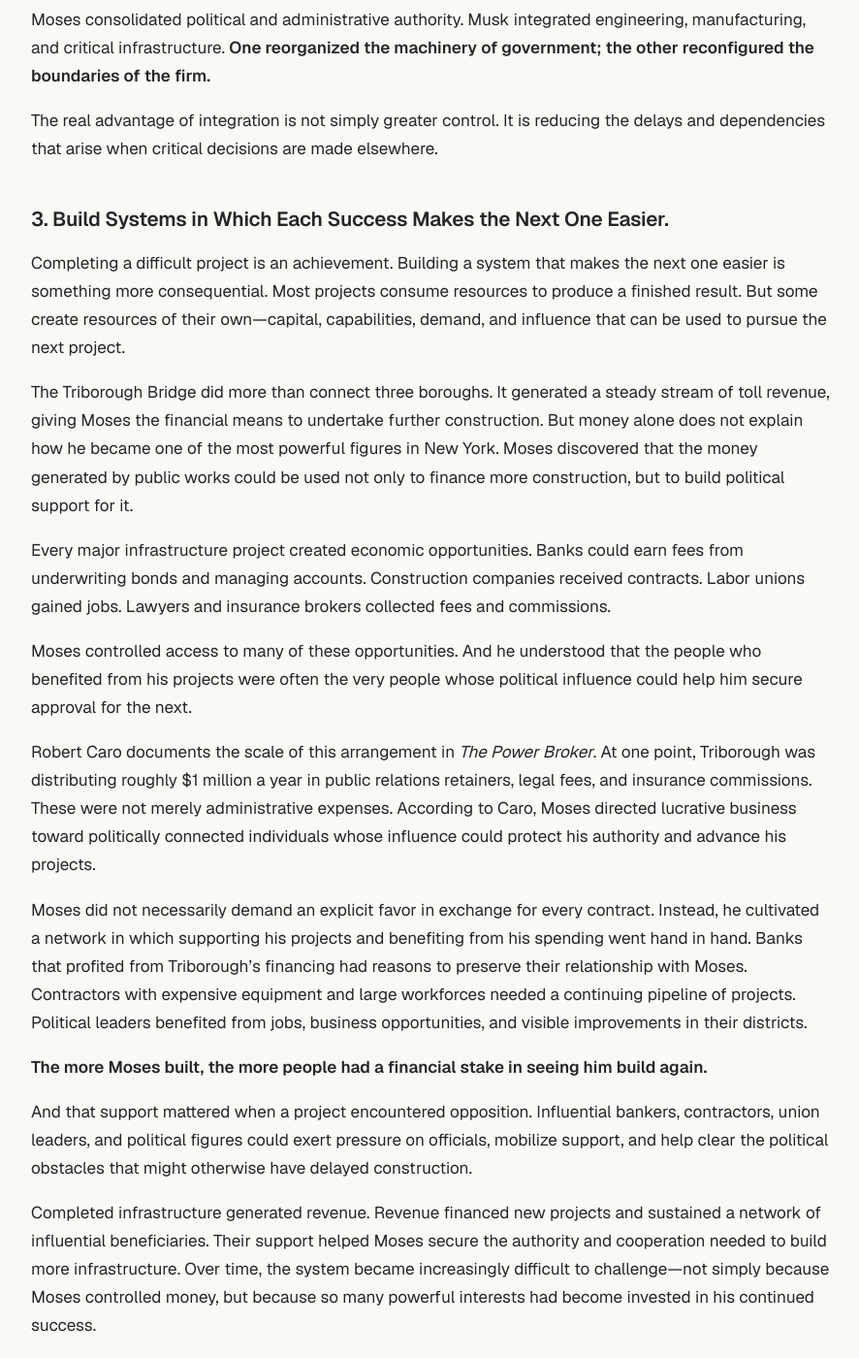
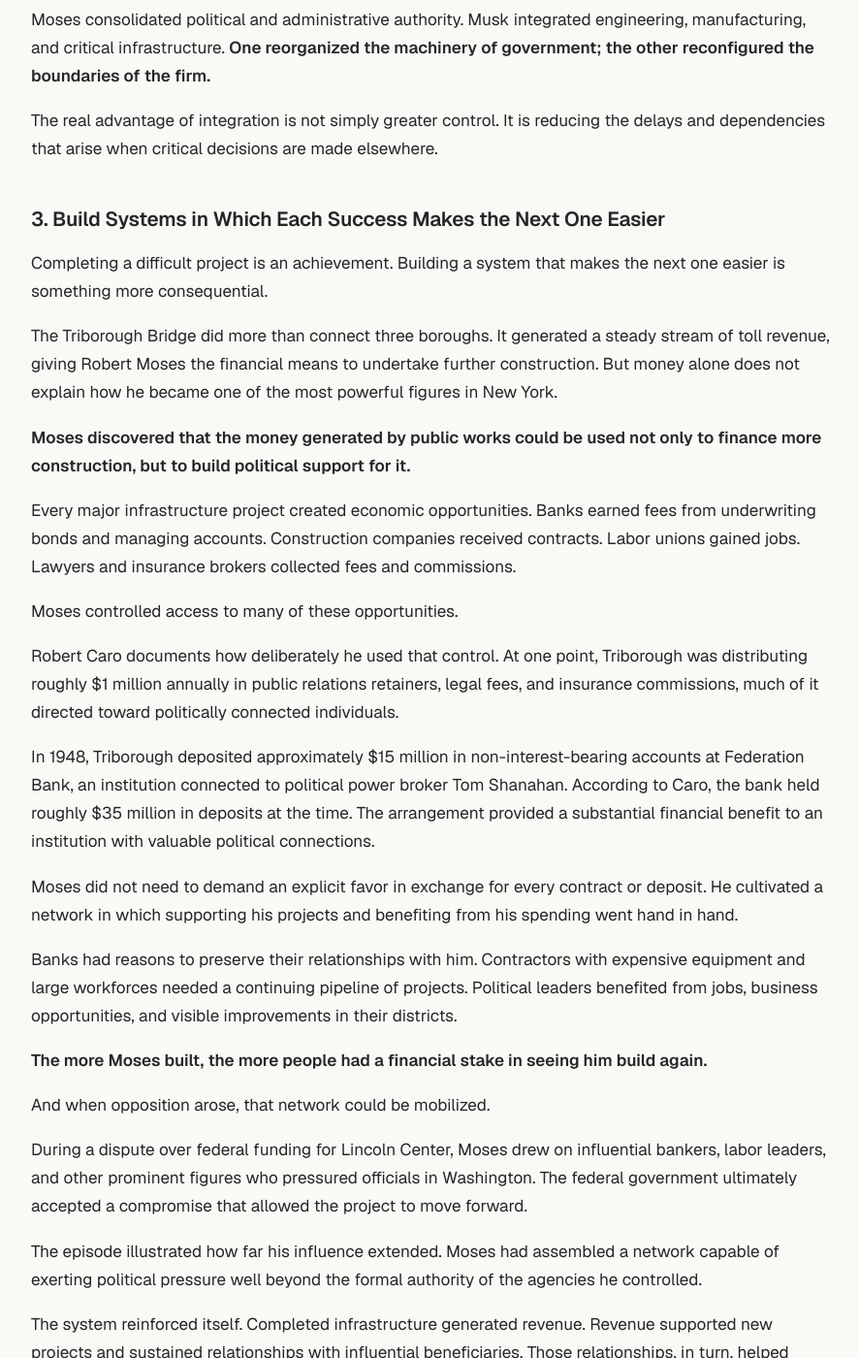
Before and after one commit to parksean7/parksean7.github.io, a Jekyll site: the page built from _posts/2026-11-01-how-the-impossible-gets-built.md, in a window 1280 px wide and 1400 px high, scrolled down 10193 px. Shown: the whole window at 97% size, without its empty margins (195-1081 px from the left). Built offline with Jekyll 4.4.1, drawn with Linux system fonts in a browser that asks for light colours; some of the changed text lies outside the part shown.

Commit message:
Replace part 3 text and remove its existing images

```diff
--- a/_posts/2026-11-01-how-the-impossible-gets-built.md
+++ b/_posts/2026-11-01-how-the-impossible-gets-built.md
@@ -174,59 +174,67 @@
 
 The real advantage of integration is not simply greater control. It is reducing the delays and dependencies that arise when critical decisions are made elsewhere.
 
-## 3. Build Systems in Which Each Success Makes the Next One Easier.
+## 3. Build Systems in Which Each Success Makes the Next One Easier
 
-Completing a difficult project is an achievement. Building a system that makes the next one easier is something more consequential. Most projects consume resources to produce a finished result. But some create resources of their own—capital, capabilities, demand, and influence that can be used to pursue the next project.
+Completing a difficult project is an achievement. Building a system that makes the next one easier is something more consequential.
 
-The Triborough Bridge did more than connect three boroughs. It generated a steady stream of toll revenue, giving Moses the financial means to undertake further construction. But money alone does not explain how he became one of the most powerful figures in New York. Moses discovered that the money generated by public works could be used not only to finance more construction, but to build political support for it.
+The Triborough Bridge did more than connect three boroughs. It generated a steady stream of toll revenue, giving Robert Moses the financial means to undertake further construction. But money alone does not explain how he became one of the most powerful figures in New York.
 
-Every major infrastructure project created economic opportunities. Banks could earn fees from underwriting bonds and managing accounts. Construction companies received contracts. Labor unions gained jobs. Lawyers and insurance brokers collected fees and commissions.
+**Moses discovered that the money generated by public works could be used not only to finance more construction, but to build political support for it.**
 
-Moses controlled access to many of these opportunities. And he understood that the people who benefited from his projects were often the very people whose political influence could help him secure approval for the next.
+Every major infrastructure project created economic opportunities. Banks earned fees from underwriting bonds and managing accounts. Construction companies received contracts. Labor unions gained jobs. Lawyers and insurance brokers collected fees and commissions.
 
-Robert Caro documents the scale of this arrangement in *The Power Broker*. At one point, Triborough was distributing roughly $1 million a year in public relations retainers, legal fees, and insurance commissions. These were not merely administrative expenses. According to Caro, Moses directed lucrative business toward politically connected individuals whose influence could protect his authority and advance his projects.
+Moses controlled access to many of these opportunities.
 
-Moses did not necessarily demand an explicit favor in exchange for every contract. Instead, he cultivated a network in which supporting his projects and benefiting from his spending went hand in hand. Banks that profited from Triborough's financing had reasons to preserve their relationship with Moses. Contractors with expensive equipment and large workforces needed a continuing pipeline of projects. Political leaders benefited from jobs, business opportunities, and visible improvements in their districts.
+Robert Caro documents how deliberately he used that control. At one point, Triborough was distributing roughly $1 million annually in public relations retainers, legal fees, and insurance commissions, much of it directed toward politically connected individuals.
+
+In 1948, Triborough deposited approximately $15 million in non-interest-bearing accounts at Federation Bank, an institution connected to political power broker Tom Shanahan. According to Caro, the bank held roughly $35 million in deposits at the time. The arrangement provided a substantial financial benefit to an institution with valuable political connections.
+
+Moses did not need to demand an explicit favor in exchange for every contract or deposit. He cultivated a network in which supporting his projects and benefiting from his spending went hand in hand.
+
+Banks had reasons to preserve their relationships with him. Contractors with expensive equipment and large workforces needed a continuing pipeline of projects. Political leaders benefited from jobs, business opportunities, and visible improvements in their districts.
 
 **The more Moses built, the more people had a financial stake in seeing him build again.**
 
-And that support mattered when a project encountered opposition. Influential bankers, contractors, union leaders, and political figures could exert pressure on officials, mobilize support, and help clear the political obstacles that might otherwise have delayed construction.
+And when opposition arose, that network could be mobilized.
 
-Completed infrastructure generated revenue. Revenue financed new projects and sustained a network of influential beneficiaries. Their support helped Moses secure the authority and cooperation needed to build more infrastructure. Over time, the system became increasingly difficult to challenge—not simply because Moses controlled money, but because so many powerful interests had become invested in his continued success.
+During a dispute over federal funding for Lincoln Center, Moses drew on influential bankers, labor leaders, and other prominent figures who pressured officials in Washington. The federal government ultimately accepted a compromise that allowed the project to move forward.
 
-He had turned the act of building into a means of acquiring the power to build more.
+The episode illustrated how far his influence extended. Moses had assembled a network capable of exerting political pressure well beyond the formal authority of the agencies he controlled.
 
-<!-- essay-visual:moses-cycle:start -->
-<figure class="essay-visual essay-visual--chart">
-  <a href="{{ '/assets/img/how-the-impossible-gets-built/moses-reinforcing-system.svg' | relative_url }}" aria-label="Open full-size image"><img src="{{ '/assets/img/how-the-impossible-gets-built/moses-reinforcing-system.svg' | relative_url }}" alt="Public works create economic benefits for banks, contractors, labor unions, and politically connected beneficiaries. Their political support helps enable further public works." loading="lazy" decoding="async"></a>
-  <figcaption>Moses’s self-reinforcing political economy. Author’s diagram, after <a href="https://www.dwarkesh.com/p/lessons-in-power">Caro</a>.</figcaption>
-</figure>
-<!-- essay-visual:moses-cycle:end -->
+The system reinforced itself. Completed infrastructure generated revenue. Revenue supported new projects and sustained relationships with influential beneficiaries. Those relationships, in turn, helped Moses overcome political obstacles and pursue further construction.
 
-Decades later, Elon Musk built a different kind of self-reinforcing system. By developing reusable rockets, SpaceX had made frequent launches more economically practical. But lowering launch costs did not automatically guarantee enough customers to sustain a high launch cadence. The economics of reusability depend in part on how often the hardware flies. A rocket that can be reused many times delivers more value when there is enough demand to keep launching it.
+**He had turned the act of building into a means of acquiring the power to build more.**
 
-**What if SpaceX could generate its own demand for launches?** Starlink offered a way to do exactly that.
+Decades later, Elon Musk developed a different kind of self-reinforcing system.
 
-Building a global satellite internet network requires launching thousands of satellites, replacing aging spacecraft, and continually expanding capacity. For a company dependent on outside launch providers, that would mean enormous costs and exposure to someone else's launch schedule. SpaceX, however, already had its own rockets. Reusable Falcon 9 boosters made it possible to deploy satellites repeatedly, while Starlink gave SpaceX a large and recurring source of internal launch demand.
+Reusable rockets made frequent launches more economically practical. But reusability alone did not guarantee enough customers to sustain a high launch cadence. The more often a booster could fly, the more opportunities SpaceX had to spread its hardware costs across multiple missions.
 
-In 2025, SpaceX conducted 165 Falcon launches. Of those, 122 were internal missions, compared with 43 primarily serving external customers. Nearly three-quarters of its Falcon launches were therefore driven by its own businesses.
+What if SpaceX could generate its own demand for launches?
 
-<!-- essay-visual:falcon-mix:start -->
-<figure class="essay-visual essay-visual--chart">
-  <a href="{{ '/assets/img/how-the-impossible-gets-built/falcon-launch-mix-2025.svg' | relative_url }}" aria-label="Open full-size image"><img src="{{ '/assets/img/how-the-impossible-gets-built/falcon-launch-mix-2025.svg' | relative_url }}" alt="2025 Falcon launches: 122 internal missions, 73.9 percent, and 43 customer missions, 26.1 percent, out of 165 total." loading="lazy" decoding="async"></a>
-  <figcaption>2025 Falcon launches: 122 internal, 43 customer (165 total; excludes Starship). Author’s chart; <a href="https://www.sec.gov/Archives/edgar/data/1181412/000162828026041365/eu_interviewtranscript06.htm">SpaceX</a>.</figcaption>
-</figure>
-<!-- essay-visual:falcon-mix:end -->
+Starlink provided a way to do exactly that.
 
-This changed the economics on both sides. For Starlink, access to SpaceX's launch capacity reduced dependence on external launch providers and supported rapid constellation expansion. For SpaceX's launch business, Starlink created a substantial base of recurring demand, supporting high flight rates, repeated use of boosters, and the accumulation of operational experience. And as Starlink expanded its subscriber base, it created a growing source of service revenue that could support further investment across SpaceX.
+Building a global satellite internet network requires launching thousands of satellites, replacing aging spacecraft, and continually expanding capacity. For a company dependent on outside launch providers, this would mean enormous costs and exposure to someone else's launch schedule.
 
-SpaceX had not merely found a cheaper way to launch satellites. It had built **a business that needed those launches**—and could help finance more of them.
+SpaceX, however, already had its own rockets.
 
-Moses used the economic value created by infrastructure to attract the financial and political support needed for further construction. Musk used the capabilities created by one business to make another possible, then used that second business to generate demand and resources for the first. In both cases, **the result of one project became an input to the next**.
+Reusable Falcon 9 boosters enabled repeated satellite deployments, while Starlink gave SpaceX a large and recurring source of internal launch demand.
 
-The most powerful projects do not simply deliver an outcome. They create the resources, relationships, and capabilities that make the next ambitious undertaking possible.
+In 2025, SpaceX conducted 165 Falcon launches. Of those, 122 were internal missions, compared with 43 primarily serving external customers. Nearly three-quarters of its Falcon launches were driven by its own businesses.
 
-Changing the economics makes an otherwise unviable project possible. Reducing external dependencies gives an organization greater control over execution. Building a self-reinforcing system allows the benefits of one success to carry forward into the next. The deeper lesson is that extraordinary execution is not always a matter of overcoming the same obstacles through greater effort. Sometimes, it comes from building a system in which those obstacles become progressively easier to overcome.
+**Starlink did more than create demand for SpaceX's rockets. It gave SpaceX the launch frequency needed to make its reusable system increasingly valuable.**
+
+Frequent launches created opportunities to refine booster inspection and refurbishment, improve launch operations, and spread fixed infrastructure costs across more missions. Meanwhile, Starlink's expanding subscriber base generated service revenue that could support further investment in the satellite network and SpaceX's broader operations.
+
+SpaceX had not merely found a cheaper way to launch satellites. **It had built a business that needed those launches—and could help finance more of them.**
+
+Moses and Musk had built fundamentally different systems.
+
+Moses used the economic value created by infrastructure to cultivate the financial and political support needed for further construction. Musk used the capabilities created by one business to make another possible, then used that second business to generate demand and resources for the first.
+
+Yet both discovered how to make the results of one project strengthen the system responsible for building the next.
+
+**The most powerful projects do not simply deliver an outcome. They create the resources, relationships, and capabilities that make the next ambitious undertaking possible.**
 
 ## Conclusion: The Architecture of Getting Things Done
 
```
